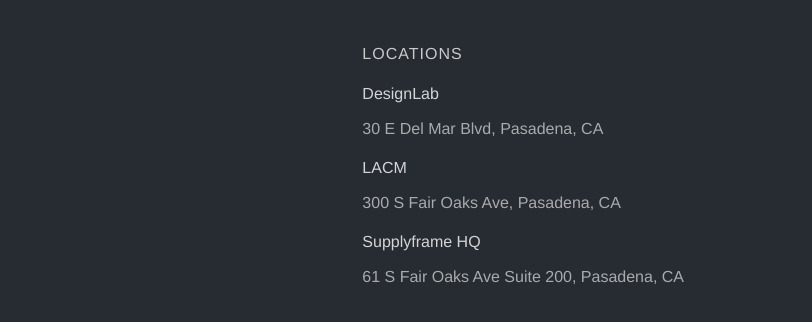
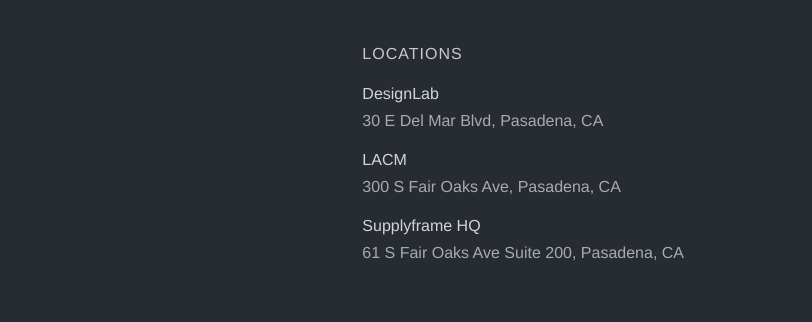
Before and after one commit to alek/supercon2022, a website built with Parcel: page index.html in a window 1280 px wide. Shown: the part 172-494 px from the top of the page, 468-1280 px from the left. Built offline with nearby package versions, Linux system fonts and the light colour scheme.

Commit message:
footer update

```diff
--- a/css/main.css
+++ b/css/main.css
@@ -445,6 +445,10 @@
   font-weight: 400;
 }
 
+footer p {
+  margin-top: 0.5em;
+}
+
 .footer .locations h5 {
   font-size: 0.5em;
   color:  red;
```
